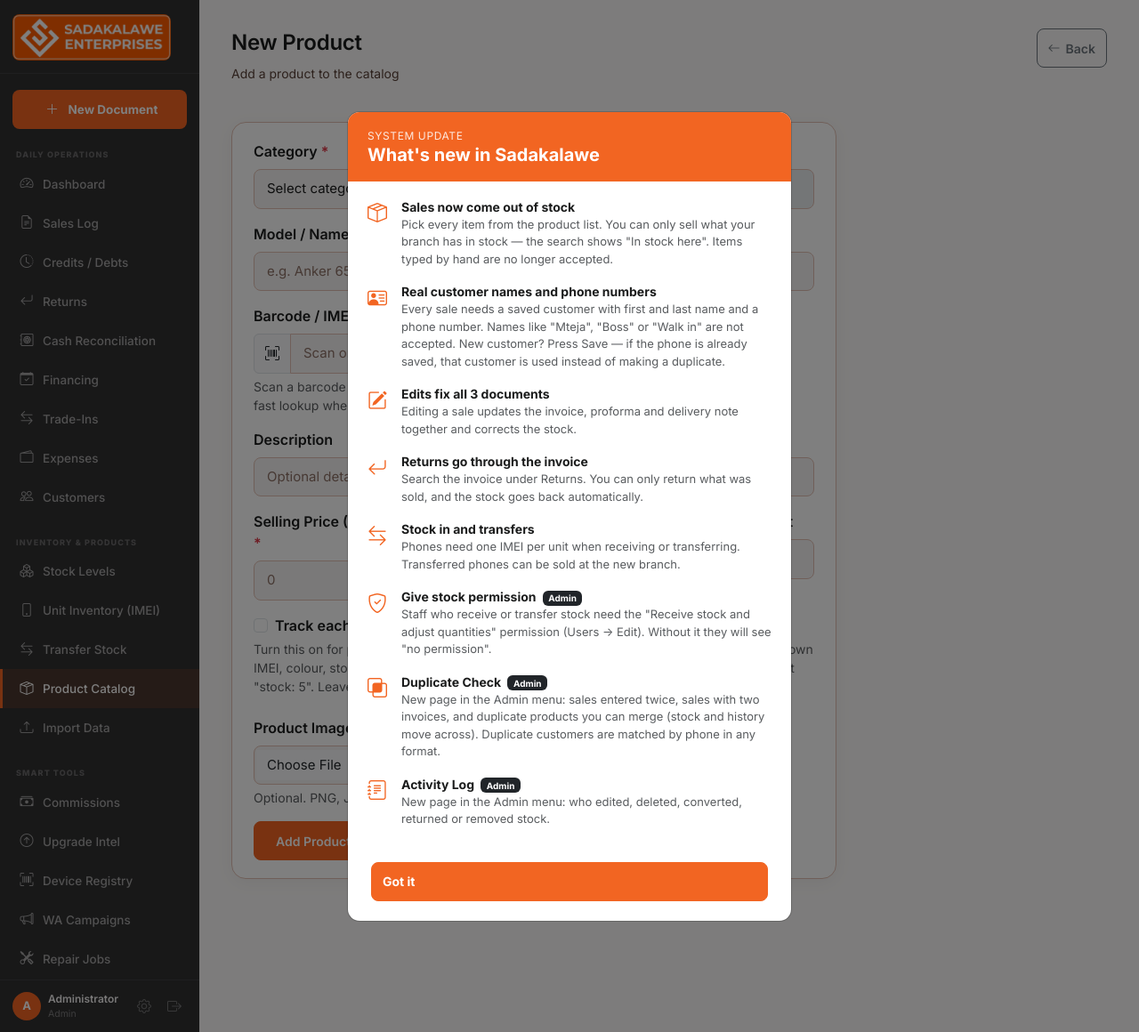
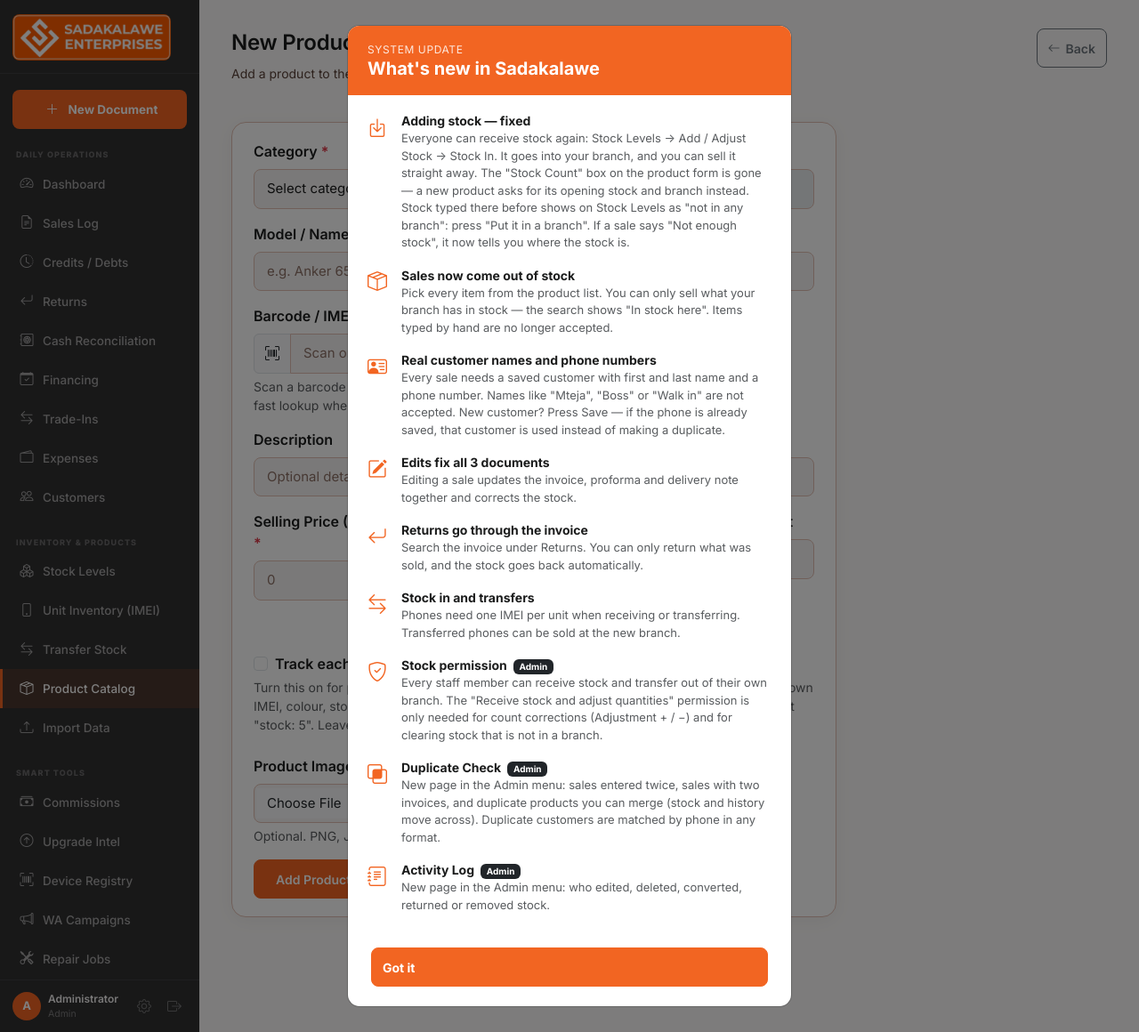
Before and after one commit to Seynation-Digital-LTD/sadakalawe, a Flask app: page /products/new in a window 1280 px wide. Shown: the whole page at 89% size. Run offline with Flask 3, Linux system fonts and the light colour scheme; a user stored in the database is signed in; data comes from the database, SQL or seed files in the repository.

Commit message:
Fix "we added stock but where is it?": every stock entry lands in a branch
Staff reported they could not sell after adding stock. Two causes:

- The last update locked Stock In behind the manage_stock permission, so
  staff without it could no longer receive stock — while sales now need it.
  Stock In is open to everyone again (always into their own branch);
  only count corrections need the permission. Transfers out of your own
  branch need no permission (they never did before).
- The "Stock Count" box on the product form (and the import's stock_count
  column) only set the product total, never a branch's stock, so sales
  said "Not enough stock" and the next stock change wiped the number.
  New products now ask for opening stock + branch (a real Stock In);
  editing a product no longer touches stock; import puts stock_count
  into a chosen branch.

Also:
- New "Stock not in a branch" page (banner on Stock Levels) to place
  stock typed on the old form into the right branch, or clear it.
- "Not enough stock" now says where the stock is: another branch
  (transfer it) or in no branch.
- Staff only see their own branch on Add Stock / Transfer, instead of a
  branch list that was silently ignored.
- Product edit no longer resets the cost price to 0 for staff who can't
  see it; Low Stock Alert is now saved.
- What's new popup updated.

24 tests pass on Python 3.12 and 3.9.

Co-Authored-By: Claude Opus 5.5 <noreply@anthropic.com>

```diff
--- a/routes/products.py
+++ b/routes/products.py
@@ -1,10 +1,34 @@
 import os
 from flask import Blueprint, render_template, request, redirect, url_for, flash, jsonify, current_app
 from flask_login import login_required, current_user
-from database import execute_db, query_db
+from database import execute_db, query_db, transaction
 from routes.auth import perm_required
+from services import stock as stock_svc
+from services.access import own_branch
 
 ALLOWED_IMAGE_EXTENSIONS = {'png', 'jpg', 'jpeg', 'webp'}
+
+
+def _form_ctx(product=None):
+    """Branches for the opening-stock picker, and each branch's stock when editing."""
+    branches = query_db("SELECT * FROM branches ORDER BY name")
+    if not current_user.is_admin and current_user.branch_id:
+        branches = [b for b in branches if b['id'] == current_user.branch_id]
+    branch_stock = []
+    if product:
+        branch_stock = query_db("""
+            SELECT b.id, b.name, COALESCE(ps.quantity,0) AS quantity
+              FROM branches b LEFT JOIN product_stock ps ON ps.branch_id=b.id AND ps.product_id=?
+             ORDER BY b.name""", (product['id'],))
+    return dict(branches=branches, branch_stock=branch_stock,
+                default_branch_id=current_user.branch_id)
+
+
+def _int(name, default=0):
+    try:
+        return int(float(request.form.get(name, default) or default))
+    except ValueError:
+        return default
 
 
 def _save_product_image(product_id, file):
@@ -111,7 +135,7 @@ def new():
 
         if not model or not cat_id:
             flash('Model and category are required.', 'danger')
-            return render_template('products/form.html',
+            return render_template('products/form.html', **_form_ctx(),
                                    categories=categories, subcategories=subcategories, action='new')
 
         # Duplicate check
@@ -119,18 +143,26 @@ def new():
                        (model, cat_id), one=True)
         if dup:
             flash(f'A product "{model}" in this category already exists.', 'danger')
-            return render_template('products/form.html',
+            return render_template('products/form.html', **_form_ctx(),
                                    categories=categories, subcategories=subcategories, action='new')
 
         # Derive brand_category from selected category name (backward compat)
         cat = query_db("SELECT name FROM product_categories WHERE id=?", (cat_id,), one=True)
         brand_category = cat['name'] if cat else 'Other'
 
+        opening   = max(_int('opening_stock'), 0)
+        tracked   = bool(request.form.get('track_units'))
+        branch_id = own_branch(request.form.get('branch_id'))
+        if opening and not tracked and not branch_id:
+            flash('Pick the branch where the opening stock is.', 'danger')
+            return render_template('products/form.html', **_form_ctx(),
+                                   categories=categories, subcategories=subcategories, action='new')
+
         pid = execute_db("""
             INSERT INTO products
               (brand_category, category_id, subcategory_id, model, description,
-               price, cost_price, stock_count, sku, barcode, track_units)
-            VALUES (?,?,?,?,?,?,?,?,?,?,?)
+               price, cost_price, stock_count, sku, barcode, track_units, low_stock_alert)
+            VALUES (?,?,?,?,?,?,?,0,?,?,?,?)
         """, (
             brand_category,
             int(cat_id),
@@ -139,10 +171,10 @@ def new():
             request.form.get('description', '').strip(),
             float(request.form.get('price', 0) or 0),
             float(request.form.get('cost_price', 0) or 0),
-            int(request.form.get('stock_count', 0) or 0),
             request.form.get('sku', '').strip() or None,
             request.form.get('barcode', '').strip() or None,
-            1 if request.form.get('track_units') else 0,
+            1 if tracked else 0,
+            max(_int('low_stock_alert', 3), 0),
         ))
 
         # Handle image upload
@@ -160,10 +192,19 @@ def new():
                 (pid, b['id'])
             )
 
-        flash(f'Product "{model}" added.', 'success')
+        if tracked:
+            flash(f'Product "{model}" added. Now receive the units — one IMEI per phone.', 'success')
+            return redirect(url_for('stock.adjust', product_id=pid))
+        if opening:
+            with transaction():
+                stock_svc.move(pid, branch_id, opening, 'stock_in', notes='Opening stock')
+            b = query_db("SELECT name FROM branches WHERE id=?", (branch_id,), one=True)
+            flash(f'Product "{model}" added with {opening} in stock at {b["name"]}.', 'success')
+        else:
+            flash(f'Product "{model}" added (no stock yet — use Stock In when it arrives).', 'success')
         return redirect(url_for('products.list'))
 
-    return render_template('products/form.html',
+    return render_template('products/form.html', **_form_ctx(),
                            categories=categories, subcategories=subcategories, action='new')
 
 
@@ -196,7 +237,7 @@ def edit(product_id):
                        (model, cat_id, product_id), one=True)
         if dup:
             flash(f'Another product "{model}" in this category already exists.', 'danger')
-            return render_template('products/form.html', product=product,
+            return render_template('products/form.html', product=product, **_form_ctx(product),
                                    categories=categories, subcategories=subcategories, action='edit')
 
         cat = query_db("SELECT name FROM product_categories WHERE id=?", (cat_id,), one=True)
@@ -214,8 +255,8 @@ def edit(product_id):
         execute_db("""
             UPDATE products SET
               brand_category=?, category_id=?, subcategory_id=?,
-              model=?, description=?, price=?, cost_price=?, stock_count=?, sku=?,
-              barcode=?, is_active=?, image_path=?, track_units=?,
+              model=?, description=?, price=?, cost_price=?, sku=?,
+              barcode=?, is_active=?, image_path=?, track_units=?, low_stock_alert=?,
               updated_at=datetime('now','localtime')
             WHERE id=?
         """, (
@@ -225,20 +266,22 @@ def edit(product_id):
             model,
             request.form.get('description', '').strip(),
             float(request.form.get('price', 0) or 0),
-            float(request.form.get('cost_price', 0) or 0),
-            int(request.form.get('stock_count', 0) or 0),
+            # Staff who can't see the cost price don't get the field — keep what's saved.
+            (float(request.form.get('cost_price', 0) or 0)
+             if current_user.can('view_cost_price') else product['cost_price']),
             request.form.get('sku', '').strip() or None,
             request.form.get('barcode', '').strip() or None,
             is_active,
             new_image_path,
             1 if request.form.get('track_units') else 0,
+            max(_int('low_stock_alert', product['low_stock_alert'] or 3), 0),
             product_id,
         ))
         flash('Product updated.', 'success')
         return redirect(url_for('products.list'))
 
     return render_template('products/form.html',
-                           product=product,
+                           product=product, **_form_ctx(product),
                            categories=categories,
                            subcategories=subcategories,
                            action='edit')
--- a/routes/stock.py
+++ b/routes/stock.py
@@ -8,7 +8,7 @@ from flask_login import login_required, current_user
 from database import get_db, execute_db, query_db, transaction, audit
 from routes.auth import perm_required
 from services import stock as stock_svc
-from services.access import own_branch
+from services.access import own_branch, sees_all_branches
 from datetime import datetime
 
 bp = Blueprint('stock', __name__, url_prefix='/stock')
@@ -78,7 +78,7 @@ def index():
     low_count = len(low_stock_count)
 
     branches = query_db("SELECT * FROM branches ORDER BY name")
-    return render_template('stock/index.html',
+    return render_template('stock/index.html', unplaced_count=len(unplaced_products()),
                            products=products, branches=branches,
                            branch_filter=branch_id, q=q,
                            show_low=show_low, low_count=low_count)
@@ -91,20 +91,41 @@ ADJUST_TYPES = {
 }
 
 
+def _my_branches(branches):
+    """Staff can only act for their own branch, so only show them that one."""
+    if current_user.is_admin or not current_user.branch_id:
+        return branches
+    return [b for b in branches if b['id'] == current_user.branch_id]
+
+
+def unplaced_products():
+    """Products whose total count is higher than what the branches hold —
+    stock typed on the old product form / import that never reached a branch."""
+    return query_db("""
+        SELECT p.id, p.brand_category, p.model, p.track_units, p.stock_count,
+               COALESCE((SELECT SUM(quantity) FROM product_stock WHERE product_id=p.id),0) AS in_branches
+          FROM products p
+         WHERE p.is_active=1
+           AND p.stock_count > COALESCE((SELECT SUM(quantity) FROM product_stock WHERE product_id=p.id),0)
+         ORDER BY p.brand_category, p.model
+    """)
+
+
 @bp.route('/adjust', methods=['GET', 'POST'])
 @login_required
-@perm_required('manage_stock')
 def adjust():
     """Receive stock or correct a count. Customer returns go through Returns."""
-    branches = query_db("SELECT * FROM branches ORDER BY name")
+    branches = _my_branches(query_db("SELECT * FROM branches ORDER BY name"))
     products = query_db(
         "SELECT id, brand_category, model, sku, track_units FROM products "
         "WHERE is_active=1 ORDER BY brand_category, model")
     default_branch_id = current_user.branch_id or (branches[0]['id'] if branches else None)
+    can_correct = current_user.can('manage_stock')
 
     def _again():
         return render_template('stock/adjust.html', branches=branches,
-                               products=products, default_branch_id=default_branch_id)
+                               products=products, default_branch_id=default_branch_id,
+                               can_correct=can_correct)
 
     if request.method == 'POST':
         try:
@@ -118,6 +139,10 @@ def adjust():
                 raise ValueError('quantity must be a whole number above 0')
         except (ValueError, KeyError) as e:
             flash(f'Please fill in all fields correctly. ({e})', 'danger')
+            return _again()
+        if movement_type != 'stock_in' and not can_correct:
+            flash('Only staff with the "Receive stock and adjust quantities" permission can correct '
+                  'counts. Use Stock In for goods you received.', 'danger')
             return _again()
 
         product = query_db("SELECT * FROM products WHERE id=?", (product_id,), one=True)
@@ -192,7 +217,6 @@ def adjust():
 
 @bp.route('/transfer', methods=['GET', 'POST'])
 @login_required
-@perm_required('manage_stock')
 def transfer():
     """Transfer stock (and the IMEI units) from one branch to another."""
     branches = query_db("SELECT * FROM branches ORDER BY name")
@@ -201,7 +225,8 @@ def transfer():
         "WHERE is_active=1 ORDER BY brand_category, model")
 
     def _again():
-        return render_template('stock/transfer.html', branches=branches, products=products)
+        return render_template('stock/transfer.html', branches=branches, products=products,
+                               from_branches=_my_branches(branches))
 
     if request.method == 'POST':
         try:
@@ -432,3 +457,49 @@ def api_product_stock():
         "SELECT quantity FROM product_stock WHERE product_id=? AND branch_id=?",
         (product_id, branch_id), one=True)
     return jsonify({'quantity': float(row['quantity']) if row else 0})
+
+
+@bp.route('/unplaced', methods=['GET', 'POST'])
+@login_required
+def unplaced():
+    """Put stock that was typed on the product form (and so is in no branch)
+    into the branch where it physically is — or clear it if it's not real."""
+    branches = _my_branches(query_db("SELECT * FROM branches ORDER BY name"))
+    if request.method == 'POST':
+        pid = request.form.get('product_id', type=int)
+        row = next((r for r in unplaced_products() if r['id'] == pid), None)
+        if not row:
+            flash('Nothing left to place for that product.', 'info')
+            return redirect(url_for('stock.unplaced'))
+        missing = int(row['stock_count'] - row['in_branches'])
+        label = f'{row["brand_category"]} {row["model"]}'
+        if request.form.get('action') == 'clear':
+            if not current_user.can('manage_stock'):
+                flash("You don't have permission to clear stock.", 'danger')
+                return redirect(url_for('stock.unplaced'))
+            with transaction():
+                stock_svc._sync_total(pid)
+                audit('stock_unplaced_cleared', 'product', pid, label, f'cleared {missing}')
+            flash(f'{label}: cleared {missing} that were not in any branch.', 'success')
+            return redirect(url_for('stock.unplaced'))
+        if row['track_units']:
+            flash(f'{label} is tracked by IMEI — receive it with Stock In and type each IMEI.', 'warning')
+            return redirect(url_for('stock.adjust', product_id=pid))
+        branch_id = own_branch(request.form.get('branch_id'))
+        qty = request.form.get('quantity', type=int) or 0
+        if not branch_id or qty <= 0 or qty > missing:
+            flash(f'Enter a quantity between 1 and {missing} and pick the branch.', 'danger')
+            return redirect(url_for('stock.unplaced'))
+        with transaction():
+            # stock_count already counts these units, so record the branch stock
+            # and log it; the total stays the same.
+            stock_svc.move(pid, branch_id, qty, 'stock_in',
+                           notes='Placed in branch (was typed on the product form)')
+            # move() re-totals from the branches; keep the rest still waiting to be placed.
+            execute_db("UPDATE products SET stock_count=? WHERE id=?", (row['stock_count'], pid))
+            audit('stock_placed', 'product', pid, label, f'+{qty}', branch_id)
+        b = query_db("SELECT name FROM branches WHERE id=?", (branch_id,), one=True)
+        flash(f'{label}: {qty} now in stock at {b["name"]}.', 'success')
+        return redirect(url_for('stock.unplaced'))
+    return render_template('stock/unplaced.html', rows=unplaced_products(), branches=branches,
+                           default_branch_id=current_user.branch_id)
--- a/templates/products/form.html
+++ b/templates/products/form.html
@@ -100,11 +100,20 @@
                min="0" step="1000" placeholder="0">
       </div>
       {% endif %}
-      <div class="col-md-3">
-        <label class="form-label fw-semibold">Stock Count</label>
-        <input type="number" name="stock_count" class="form-control"
-               value="{{ product.stock_count if product else 0 }}" min="0">
+      {% if not product %}
+      <div class="col-md-3" id="opening-stock-box">
+        <label class="form-label fw-semibold">Opening stock</label>
+        <div class="input-group">
+          <input type="number" name="opening_stock" class="form-control" value="0" min="0" step="1">
+          <select name="branch_id" class="form-select" title="Branch where these goods are">
+            {% for b in branches %}
+            <option value="{{ b.id }}" {% if b.id == default_branch_id %}selected{% endif %}>{{ b.name }}</option>
+            {% endfor %}
+          </select>
+        </div>
+        <div class="form-text">How many you have now, and at which branch.</div>
       </div>
+      {% endif %}
       <div class="col-md-3">
         <label class="form-label fw-semibold">Low Stock Alert</label>
         <input type="number" name="low_stock_alert" class="form-control"
@@ -112,6 +121,20 @@
                title="Warn when stock falls to this number">
       </div>
     </div>
+
+    {% if product %}
+    <div class="mb-3 p-3 rounded border">
+      <div class="d-flex flex-wrap align-items-center gap-3">
+        <span class="fw-semibold"><i class="bi bi-boxes"></i> Stock:</span>
+        {% for bs in branch_stock %}
+          <span>{{ bs.name }}: <b>{{ bs.quantity|int }}</b></span>
+        {% endfor %}
+        <a href="{{ url_for('stock.adjust', product_id=product.id) }}" class="btn btn-sm btn-outline-primary ms-auto">
+          <i class="bi bi-box-arrow-in-down"></i> Add stock</a>
+      </div>
+      <div class="form-text">Stock is changed under Stock (Stock In, Transfer, Returns, Sales) so every branch's count and history stays right.</div>
+    </div>
+    {% endif %}
 
     <!-- Per-unit tracking -->
     <div class="mb-4">
@@ -193,6 +216,13 @@
     subcatSel.disabled = subs.length === 0;
   }
 
+  // Phones/laptops are received with one IMEI per unit, so no plain opening number.
+  const trk = document.getElementById('track_units'), obox = document.getElementById('opening-stock-box');
+  if (trk && obox) {
+    const sync = () => { obox.style.display = trk.checked ? 'none' : ''; };
+    trk.addEventListener('change', sync); sync();
+  }
+
   catSel.addEventListener('change', filterSubs);
   filterSubs(); // run on page load to populate subcats for edit mode
 })();
--- a/templates/stock/transfer.html
+++ b/templates/stock/transfer.html
@@ -39,8 +39,8 @@
           <div class="col-6">
             <label class="field-label">From Branch</label>
             <select name="from_branch_id" id="from_branch" class="form-select" required>
-              <option value="">— Source —</option>
-              {% for b in branches %}
+              {% if from_branches|length > 1 %}<option value="">— Source —</option>{% endif %}
+              {% for b in from_branches %}
               <option value="{{ b.id }}">{{ b.name }}</option>
               {% endfor %}
             </select>
```
Also changed, not shown: config.py (+11 -4 lines), routes/import_data.py (+12 -4 lines), services/stock.py (+22 -2 lines), templates/import/index.html (+8 -0 lines), templates/stock/adjust.html (+5 -3 lines), templates/stock/index.html (+9 -0 lines), templates/stock/unplaced.html (added, +64 -0 lines), tests/test_sales_flow.py (+79 -2 lines).
